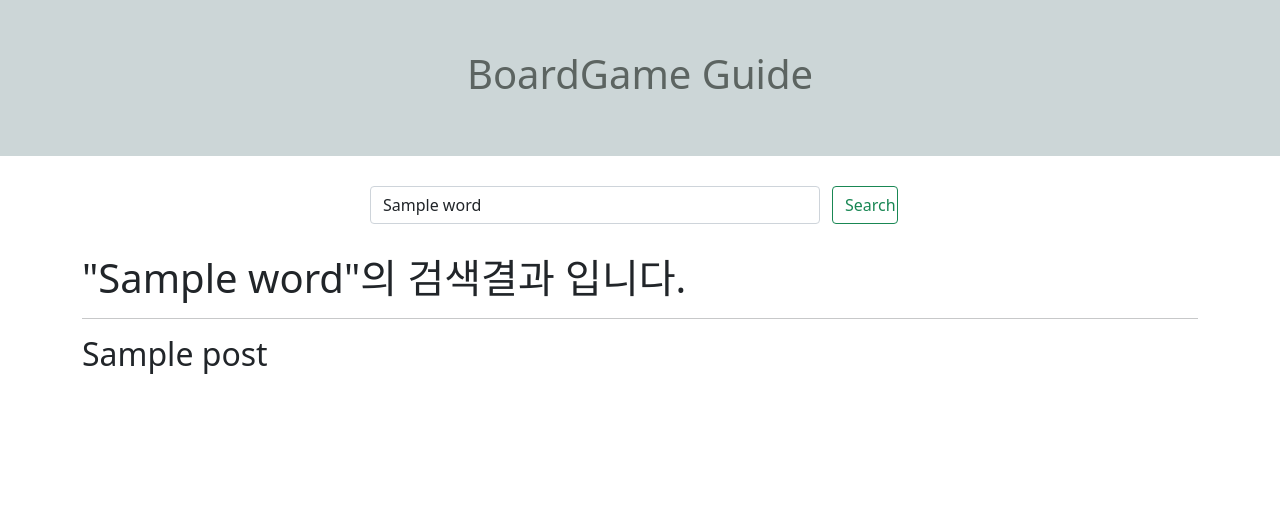
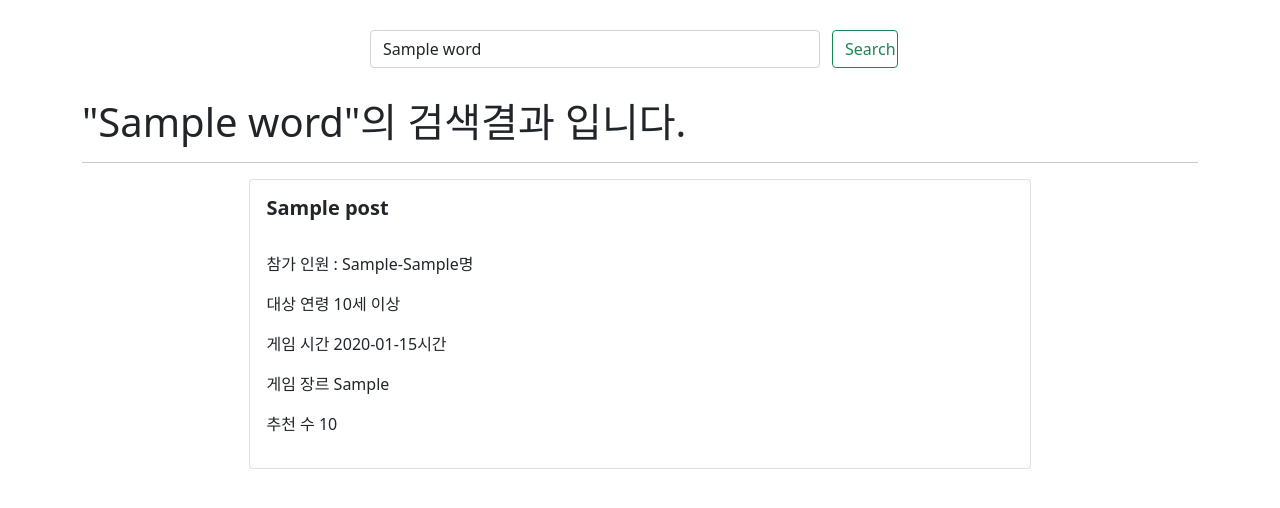
Before and after one commit to J1Yun/board-game-guide, a Django app: template BoardGameGuide/boardgame/templates/search.html in a window 1280 px wide. Shown: the part 211-719 px from the top of the page. Run offline with Django 3.2, Linux system fonts and the light colour scheme; the template is opened without the code that fills it: most values are stand-ins (such as "Sample title", 1, 10 or a date in 2020).

Commit message:
Update search.html

```diff
--- a/BoardGameGuide/boardgame/templates/search.html
+++ b/BoardGameGuide/boardgame/templates/search.html
@@ -1,38 +1,45 @@
-{% extends 'base.html' %}
-{% load static %}
-{% block content %}
-<link rel="stylesheet" type="text/css" href="{% static 'css/search.css' %}">
-                <div class="jumbotron">
-                    <h1 class="text-center">BoardGame Guide</h1>
-                </div>
-            </header>
+{% extends 'base.html' %} {% load static %} {% block content %}
+<link rel="stylesheet" type="text/css" href="{% static 'css/search.css' %}" />
+
 <div class="container-md">
   <form action="search" method="post">
     {% csrf_token %}
     <div class="search-box" style="margin: 30px">
       <div class="row justify-content-md-center">
-                    <div class="col col-lg-5" style="padding: 0;">
-                      <input class="form-control me-2" name="search_value" type="search" placeholder="Search" aria-label="Search" value="{{word}}">
+        <div class="col col-lg-5" style="padding: 0">
+          <input class="form-control me-2" name="search_value" type="search" placeholder="Search" aria-label="Search" value="{{word}}" />
         </div>
         <div class="col col-lg-1">
-                      <button class="btn btn-outline-success w-100 h-100" type="submit" >Search</button>
+          <button class="btn btn-outline-success w-100 h-100" type="submit">Search</button>
         </div>
       </div>
     </div>
   </form>
   {% if word %}
   <h1>"{{word}}"의 검색결과 입니다.</h1>
-              <hr>
-            {% if gameList %}
-              {% for post in gameList %}
-                <h2>{{post.name}}</h2>
-              {% endfor %}
-            {% else %}
+  <hr />
+  {% if gameList %} {% for post in gameList %}
+  <div class="card" style="width: 70%; margin: 5px auto">
+    <img src="" alt="" class="col-12" />
+    <div class="card-body">
+      <h5 class="card-title"><b>{{post.name}}</b></h5>
+      <br />
+      <p class="card-text">
+        참가 인원 : <span class="game-lparticipant">{{post.l_participant}}</span>-<span class="game-hparticipant"
+          >{{post.h_participant}}</span
+        >명
+      </p>
+      <p>대상 연령 <span class="game-age">{{post.age}}</span>세 이상</p>
+      <p>게임 시간 <span class="game-runtime">{{post.runtime}}</span>시간</p>
+      <p>게임 장르 <span class="game-genre" style="display: none">{{post.genre}}</span>{{post.get_genre_display}}</p>
+      <p>추천 수 {{post.likes}}</p>
+    </div>
+  </div>
+  {% endfor %} {% else %}
   <h2>검색 결과가 없습니다.</h2>
-            {% endif %}
-            {% else %}
+  {% endif %} {% else %}
   <h1>검색어를 입력하세요.</h1>
-              <hr>
+  <hr />
   {% endif %}
 </div>
 
```
Lines whose indentation alone changed are shown as unchanged.
